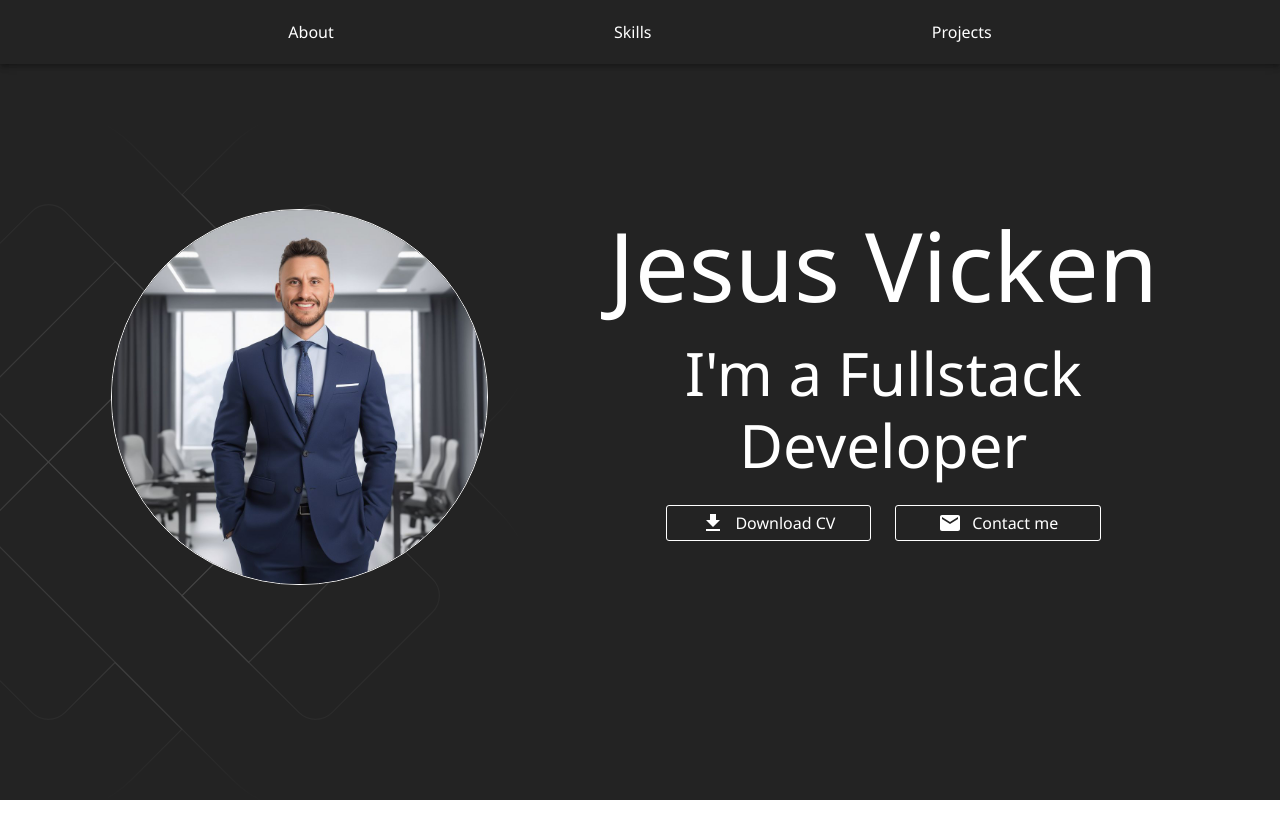
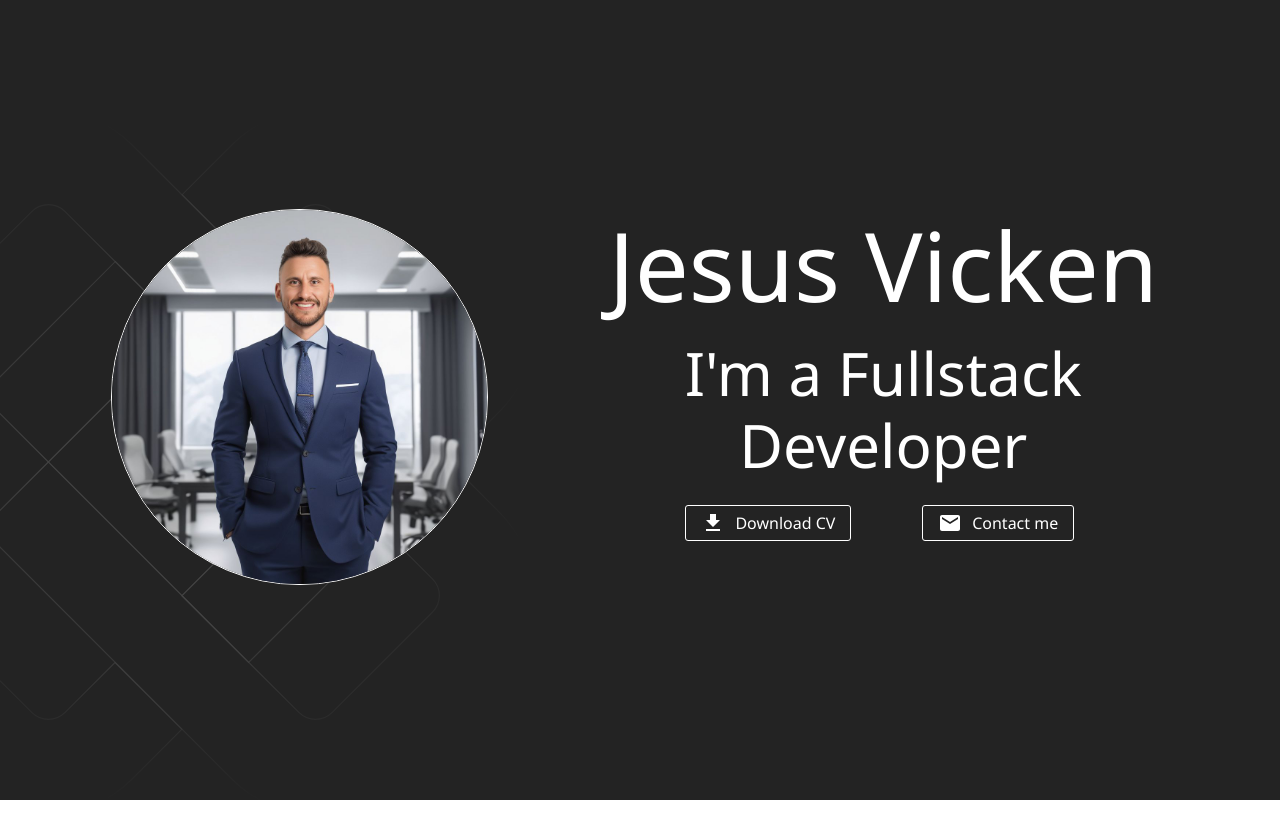
Before and after one commit to JesusVicken/newPortfolio-TS, a React (Vite) app in the folder my-portfolio/: page / in a window 1280 px wide. Built offline with nearby package versions, Linux system fonts and the light colour scheme.

Commit message:
feat: add CV e contato

```diff
--- a/my-portfolio/src/pages/Home/Home.tsx
+++ b/my-portfolio/src/pages/Home/Home.tsx
@@ -4,7 +4,7 @@ import Hero from "./sections/Hero/Hero"
 const Home = () => {
     return (
         <>
-            <NavBar />
+            {/*<NavBar />*/}
             <Hero />
         </>
     )
--- a/my-portfolio/src/pages/Home/sections/Hero/Hero.tsx
+++ b/my-portfolio/src/pages/Home/sections/Hero/Hero.tsx
@@ -41,20 +41,24 @@ const Hero = () => {
                             <Typography color='primary.contrastText' variant="h2" textAlign='center'>I'm a Fullstack Developer</Typography>
                             <Grid container display='flex' justifyContent='center' spacing={3} pt={3}>
                                 <Grid item xs={12} md={4} display='flex' justifyContent='center'>
+                                    <a href="/JESUS_CV.pdf" download style={{ textDecoration: 'none' }}>
                                         <StyledButton>
                                             <DownloadIcon />
                                             <Typography>
                                                 Download CV
                                             </Typography>
                                         </StyledButton>
+                                    </a>
                                 </Grid>
                                 <Grid item xs={12} md={4} display='flex' justifyContent='center'>
+                                    <a href="https://www.linkedin.com/in/jesus-vicken" target="_blank" rel="noopener noreferrer" style={{ textDecoration: 'none' }}>
                                         <StyledButton>
                                             <EmailIcon />
                                             <Typography>
                                                 Contact me
                                             </Typography>
                                         </StyledButton>
+                                    </a>
                                 </Grid>
                             </Grid>
                         </Grid>
```
Also changed, not shown: 1 other file (tests, documents, lock files or other folders). Lines whose indentation alone changed are shown as unchanged.
